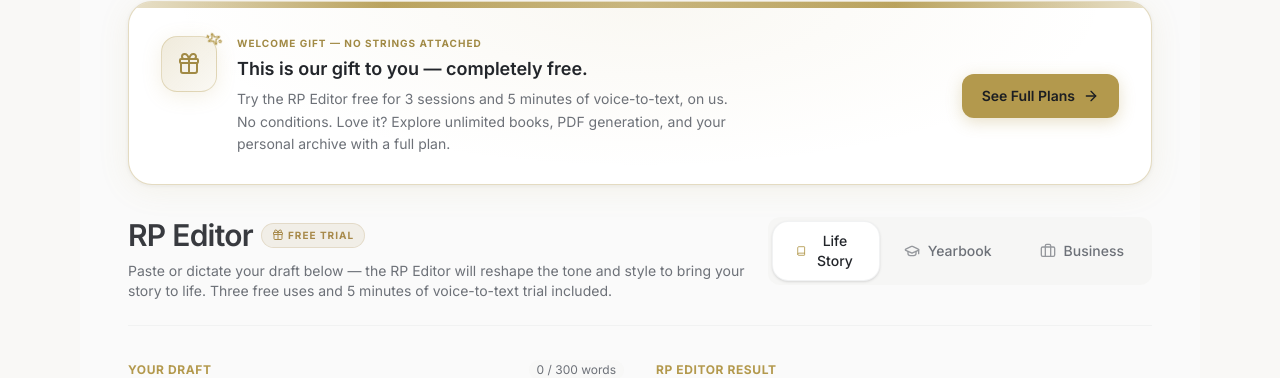
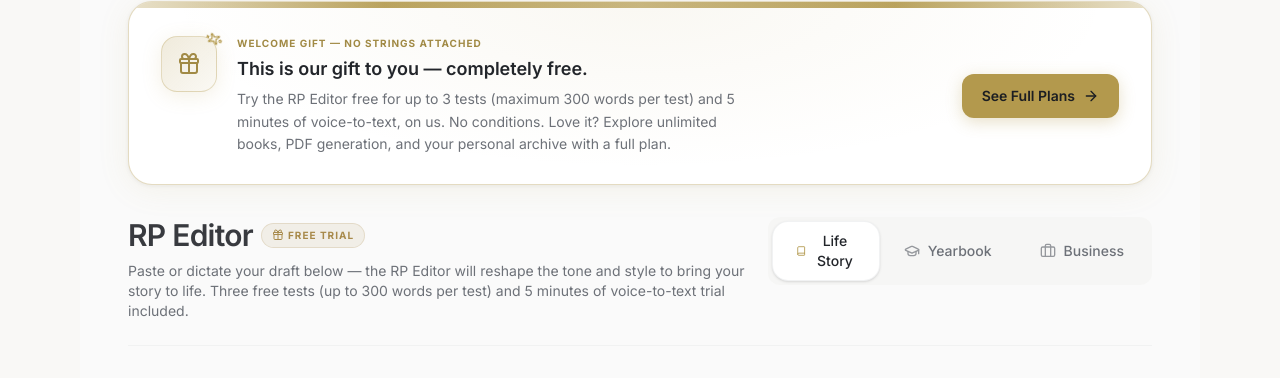
Before and after one commit to Sahil2012/remember_publisher, a React (Vite) app in the folder frontend/: page /revamp in a window 1280 px wide. Shown: the part 144-522 px from the top of the page. Built offline with nearby package versions, Linux system fonts and the light colour scheme; no server answers; sample sign-in values are in the browser's storage.

Commit message:
fix: Explicitly state the total trials in free demo page

```diff
--- a/frontend/src/components/revamp/TextRevamp.tsx
+++ b/frontend/src/components/revamp/TextRevamp.tsx
@@ -290,7 +290,7 @@
                                     transition={{ delay: 0.25 }}
                                     className="text-sm text-muted-foreground leading-relaxed max-w-lg"
                                 >
-                                    Try the RP Editor free for 3 sessions and 5 minutes of voice-to-text, on us. No conditions. Love it? Explore unlimited books, PDF generation, and your personal archive with a full plan.
+                                    Try the RP Editor free for up to 3 tests (maximum 300 words per test) and 5 minutes of voice-to-text, on us. No conditions. Love it? Explore unlimited books, PDF generation, and your personal archive with a full plan.
                                 </motion.p>
                             </div>
                         </div>
@@ -333,7 +333,7 @@
                             </span>
                         </div>
                         <p className="text-muted-foreground text-sm">
-                            Paste or dictate your draft below — the RP Editor will reshape the tone and style to bring your story to life. Three free uses and 5 minutes of voice-to-text trial included.
+                            Paste or dictate your draft below — the RP Editor will reshape the tone and style to bring your story to life. Three free tests (up to 300 words per test) and 5 minutes of voice-to-text trial included.
                         </p>
                     </div>
                     <CategorySelector selectedCategory={selectedCategory} onSelect={setSelectedCategory} disabled={isLoading} />
--- a/frontend/src/pages/singin/signUp.tsx
+++ b/frontend/src/pages/singin/signUp.tsx
@@ -120,7 +120,7 @@
                             transition={{ delay: 0.25 }}
                             className="text-sm font-semibold text-foreground leading-snug"
                         >
-                            Try the RP Editor free of cost. Get three complimentary sessions just by signing up — no upfront payment required.
+                            Try the RP Editor free of cost. Get 3 complimentary sessions (up to 300 words per test) just by signing up — no upfront payment required.
                         </motion.p>
                     </div>
                 </div>
```
